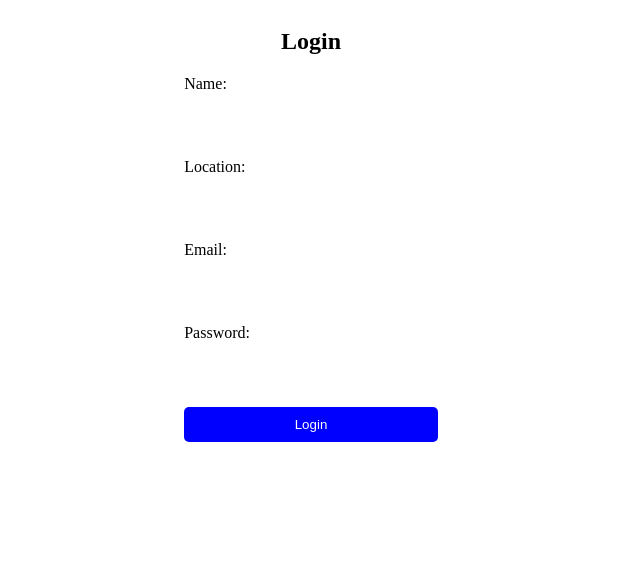
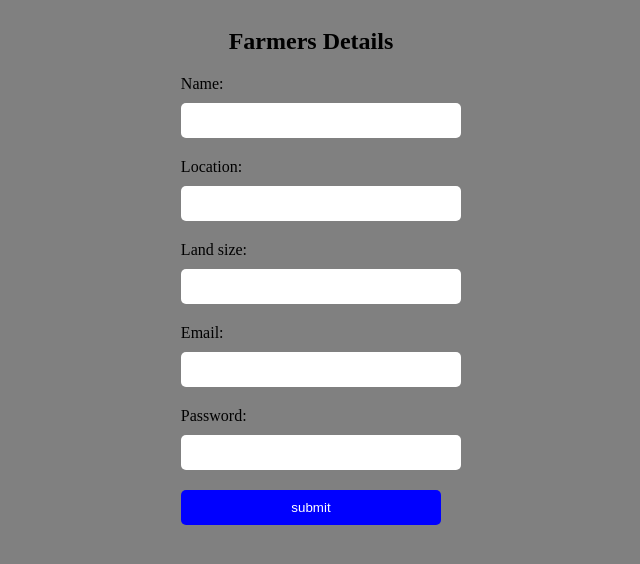
Before and after one commit to dynamic2code/Agricultural-suport-system, a Flask app: page / in a window 1280 px wide. Shown: the top 564 px of the page, without its empty margins (329-969 px from the left). Run offline with Flask 3, Linux system fonts and the light colour scheme; parts of the project's set-up code (start-up, migrations or seed data) failed here and were passed over.

Commit message:
ADDITION OF PAGES

```diff
--- a/apps_blueprint.py
+++ b/apps_blueprint.py
@@ -1,7 +1,12 @@
 from flask import Blueprint, render_template
+import test
 
 app_blueprint = Blueprint('app_blueprint', __name__)
 
 @app_blueprint.route("/")
 def login():
-    return render_template("./templates/login.html")
+    return render_template("login.html")
+
+@app_blueprint.route("/content")
+def content():
+    return render_template("content.html",test.farming_activity(report), )
--- a/templates/login.html
+++ b/templates/login.html
@@ -3,6 +3,9 @@
 <head>
     <meta charset="UTF-8">
     <style>
+        body{
+            background-color: gray;
+        }
         .login-form {
           max-width: 400px;
           margin: 0 auto;
@@ -17,7 +20,9 @@
           margin-bottom: 10px;
         }
 
+
         .login-form input[type="text"],
+        .login-form input[type="number"],
         .login-form input[type="email"],
         .login-form input[type="password"],
         .login-form input[type="submit"] {
@@ -39,13 +44,16 @@
 </head>
 <body>
 <div class="login-form">
-  <h2>Login</h2>
-  <form>
+  <h2>Farmers Details</h2>
+  <form method="POST" action="/content">
     <label for="name">Name:</label>
     <input type="text" id="name" name="name" required>
 
     <label for="location">Location:</label>
     <input type="text" id="location" name="location" required>
+
+      <label for="land_size">Land size:</label>
+    <input type="number" id="land_size" name="land_size" required>
 
     <label for="email">Email:</label>
     <input type="email" id="email" name="email" required>
@@ -53,7 +61,7 @@
     <label for="password">Password:</label>
     <input type="password" id="password" name="password" required>
 
-    <input type="submit" value="Login">
+    <a href="{{url_for('app_blueprint.content')}}"></a><input type="submit" value="submit">
   </form>
 </div>
 </body>
--- a/test.py
+++ b/test.py
@@ -150,6 +150,9 @@ def crop_recomendation():
 
     crop1 = y_pred[0]
     crop2 = y_pred2[0]
+
+    crop_to_plant = dict()
+
     print(crops[crop1])
     print(crops[crop2])
 
```
Also changed, not shown: templates/content.html (added, +35 -0 lines).
